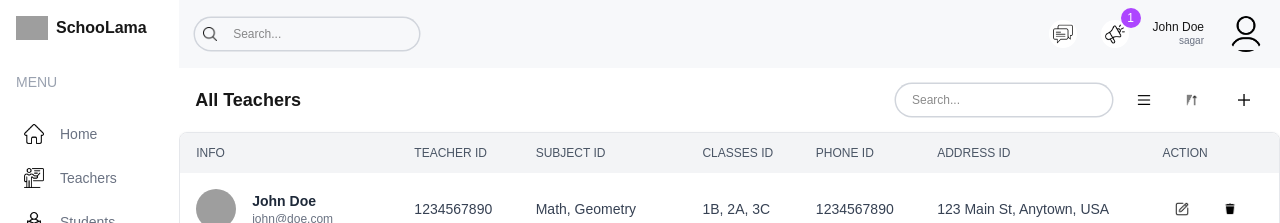
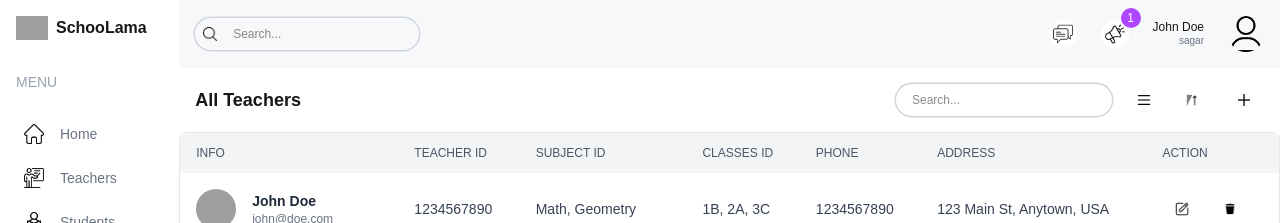
Before and after one commit to SagarGhat1306/school_management, a Next.js app: page /dashboard/Menu_list/teachers in a window 1280 px wide. Shown: the top 223 px of the page. Built offline with nearby package versions, Linux system fonts and the light colour scheme; grey boxes are pictures that could not be loaded.

Commit message:
Update only TeacherList.tsx file  with new changes

```diff
--- a/app/dashboard/Menu_list/teachers/page.tsx
+++ b/app/dashboard/Menu_list/teachers/page.tsx
@@ -1,77 +1,43 @@
+'use client';
 
-import FormModel from "@/app/components/FormModel"
-import Pagination from "@/app/components/Pagination"
-import Table from "@/app/components/Table"
-import Tablesearch from "@/app/components/Tablsearch"
-import { role, teachersData } from "@/app/lib/data"
-import Image from "next/image"
-import Link from "next/link"
-// import { itemAxisPredicate } from "recharts/types/state/selectors/axisSelectors"
+import FormModel from "@/app/components/FormModel";
+import Pagination from "@/app/components/Pagination";
+import Table from "@/app/components/Table";
+import Tablesearch from "@/app/components/Tablsearch";
+import { role, teachersData } from "@/app/lib/data";
+import Image from "next/image";
 
 const col = [
-    {
-        header :"info",accessor : "info"
-    },
-    {
-        header :"Teacher ID",
-        accessor : "TeacherID",
-        className : "hidden md:table-cell"
-    },
-    {
-        header :"Subject ID",
-        accessor : "SubjectID",
-        className : "hidden md:table-cell"
-    },
-
-    {
-        header :"Classes ID",
-        accessor : "classesID",
-        className : "hidden md:table-cell"
-    },
-
-    {
-        header :"Phone ID",
-        accessor : "phone",
-        className : "hidden lg:table-cell"
-    },
-
-    {
-        header :"Address ID",
-        accessor : "address",
-        className : "hidden lg:table-cell"
-    },
-    {
-        header :"Action",
-        accessor : "action",
-        className : "hidden lg:table-cell"
-    },
-]
+  { header: "Info", accessor: "info" },
+  { header: "Teacher ID", accessor: "teacherId", className: "hidden md:table-cell" },
+  { header: "Subject ID", accessor: "subjects", className: "hidden md:table-cell" },
+  { header: "Classes ID", accessor: "classes", className: "hidden md:table-cell" },
+  { header: "Phone", accessor: "phone", className: "hidden lg:table-cell" },
+  { header: "Address", accessor: "address", className: "hidden lg:table-cell" },
+  { header: "Action", accessor: "action", className: "hidden lg:table-cell" },
+];
 
 type TeacherList = {
-    id:number,
-    teacherId : string,
-    name : string,
-    email?:string,
-    photo:string,
-    phone:string,
-    subjects:string[],
-    classes:string[],
-    address:string,
-
-}
-const TeachersList = (item : TeacherList) => {
-
+  id: number;
+  teacherId: string;
+  name: string;
+  email?: string;
+  photo: string;
+  phone: string;
+  subjects: string[];
+  classes: string[];
+  address: string;
+};
 
 const renderRow = (item: TeacherList) => (
   <tr
     key={item.id}
     className="border-b border-gray-200 text-sm hover:bg-lamaPurpleLight even:bg-gray-50"
   >
-    {/* Info Cell with image and name */}
     <td className="p-4">
       <div className="flex items-center gap-4">
         <Image
-          src="/noAvatar.png"
+          src={item.photo || "/noAvatar.png"}
           alt="Avatar"
           width={40}
           height={40}
@@ -79,84 +45,56 @@ const renderRow = (item: TeacherList) => (
         />
         <div className="flex flex-col">
           <span className="font-semibold text-gray-800">{item.name}</span>
-          <span className="text-xs text-gray-500">{item?.email}</span>
+          <span className="text-xs text-gray-500">{item.email}</span>
         </div>
       </div>
     </td>
 
-    {/* Responsive Columns */}
     <td className="hidden md:table-cell px-4 py-2 text-gray-700">{item.teacherId}</td>
-    <td className="hidden md:table-cell px-4 py-2 text-gray-700">
-      {item.subjects.join(", ")}
-    </td>
-    <td className="hidden md:table-cell px-4 py-2 text-gray-700">
-      {item.classes.join(", ")}
-    </td>
+    <td className="hidden md:table-cell px-4 py-2 text-gray-700">{item.subjects.join(", ")}</td>
+    <td className="hidden md:table-cell px-4 py-2 text-gray-700">{item.classes.join(", ")}</td>
     <td className="hidden lg:table-cell px-4 py-2 text-gray-700">{item.phone}</td>
     <td className="hidden lg:table-cell px-4 py-2 text-gray-700">{item.address}</td>
 
-    {/* Action Buttons */}
     <td className="px-4 py-2">
       <div className="flex items-center gap-2">
-        {/* <Link href={`/dashboard/Menu_list/teachers/${item.id}`}>
-          <button
-            className="w-8 h-8 flex items-center justify-center rounded-full bg-lamaSky hover:bg-sky-500 transition duration-200"
-            title="View"
-          >
-            <Image src="/image2/eye.png" alt="View" width={16} height={16} />
-          </button>
-        </Link> */}
-    <FormModel table = 'teacher' type = 'update'  id = {item.id}/>
-
-         {role === "admin" &&
-        (
-          // <button
-          //   className="w-8 h-8 flex items-center justify-center rounded-full bg-lamaPurple hover:bg-purple-600 transition duration-200"
-          //   title="Delete"
-          // >
-          //   <Image src="/image2/delete.png" alt="Delete" width={16} height={16} />
-          // </button>
-
-          <FormModel table = 'teacher' type = 'delete'  id = {item.id}/>
+        <FormModel table="teacher" type="update" id={item.id} />
+        {role === "admin" && (
+          <FormModel table="teacher" type="delete" id={item.id} />
         )}
-
       </div>
     </td>
   </tr>
 );
 
-
+const TeachersListPage = () => {
   return (
     <div className="bg-white">
       <div className="flex items-center justify-between p-4 bg-white">
         <h1 className="hidden md:block text-lg font-semibold">All Teachers</h1>
-            <div className="flex flex-col md:flex-row items-center gap-4  w-full md:w-auto">
+        <div className="flex flex-col md:flex-row items-center gap-4 w-full md:w-auto">
           <Tablesearch />
           <div className="flex items-center gap-4 self-end">
-                    <button  className="w-8 h-8 flex items-center justify-center rounded-full bg-white">
+            <button className="w-8 h-8 flex items-center justify-center rounded-full bg-white">
               <Image src="/image2/menu.png" alt="" width={14} height={14} />
             </button>
-                        <button  className="w-8 h-8 flex items-center justify-center rounded-full bg-white">
-                        <Image src="/image2/sort.png"  alt="" width={14} height={14} />
+            <button className="w-8 h-8 flex items-center justify-center rounded-full bg-white">
+              <Image src="/image2/sort.png" alt="" width={14} height={14} />
             </button>
-               {   role === 'admin' &&
-               (
-              //  <button  className="w-8 h-8 flex items-center justify-center rounded-full bg-white">
-              //           <Image src="/image2/plus.png"  alt="" width={14} height={14} />
-              //       </button>
-
-              <FormModel table = 'teacher' type = 'create' id= {item.id} />
+            {role === 'admin' && (
+              <FormModel table="teacher" type="create" />
             )}
-
           </div>
         </div>
       </div>
+
       <div>
-                <Table col= {col} renderRow ={renderRow} data={teachersData}/>
+        <Table col={col} renderRow={renderRow} data={teachersData} />
       </div>
+
       <Pagination />
     </div>
-    )
-}
+  );
+};
 
-export default TeachersList
+export default TeachersListPage;
```
Lines whose indentation alone changed are shown as unchanged.
